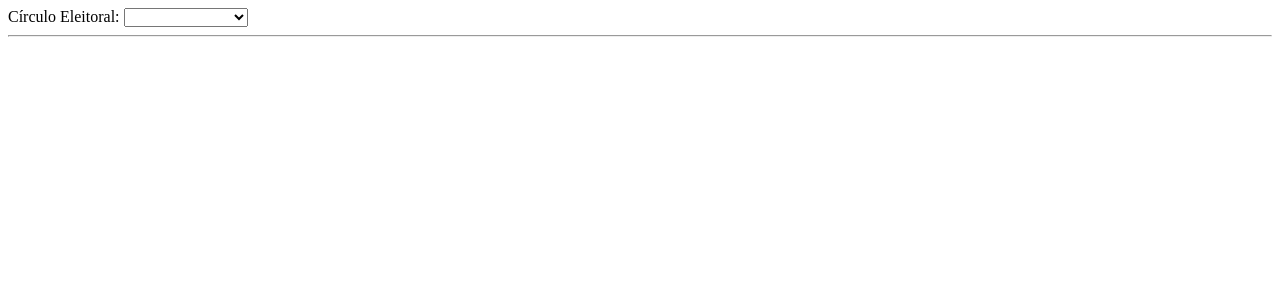
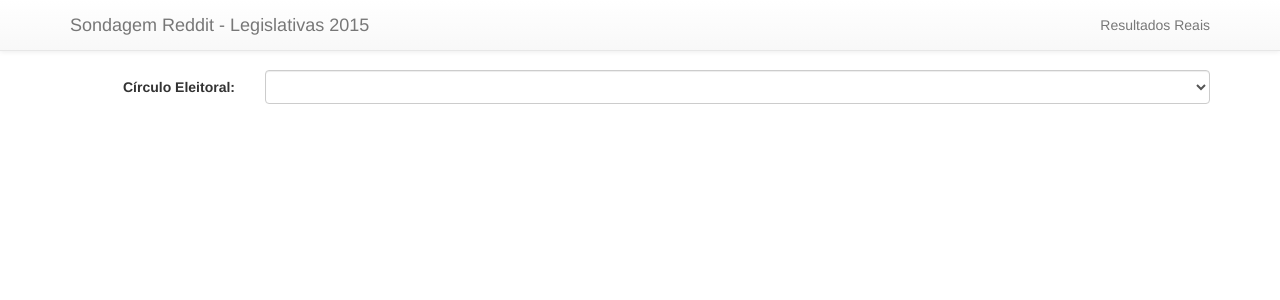
Before and after one commit to AfonsoFGarcia/AfonsoFGarcia.github.io, a Jekyll site: the page legislativas/index.html, which Jekyll copies as it is, in a window 1280 px wide. Shown: the top 300 px of the page. Built offline with Jekyll 4.4.1, drawn with Linux system fonts in a browser that asks for light colours; nearby versions of some CDN libraries.

Commit message:
Redesign

```diff
--- a/legislativas/index.html
+++ b/legislativas/index.html
@@ -1,28 +1,51 @@
 <!doctype html>
-<html>
+<html lang="pt">
 	<head>
 		<script src="https://ajax.googleapis.com/ajax/libs/angularjs/1.4.7/angular.min.js"></script>
+		<script src="https://code.jquery.com/jquery-1.11.3.min.js"></script>
+		<script src="https://maxcdn.bootstrapcdn.com/bootstrap/3.3.5/js/bootstrap.min.js"></script>
+		<link rel="stylesheet" href="https://maxcdn.bootstrapcdn.com/bootstrap/3.3.5/css/bootstrap.min.css">
+		<link rel="stylesheet" href="https://maxcdn.bootstrapcdn.com/bootstrap/3.3.5/css/bootstrap-theme.min.css">
+		<meta name="viewport" content="width=device-width, initial-scale=1, maximum-scale=1, user-scalable=no">
+		<meta charset="UTF-8">
 		<title>Sondagem Reddit - Legislativas 2015</title>
+		<style>
+			body {
+				padding-top: 70px;
+			}
+		</style>
 	</head>
 	<body>
-		<div ng-app="legislativas" ng-controller="legislativasCtrl">
-			C&iacute;rculo Eleitoral: <select ng-model="selected" ng-change="update()">
-				<option ng-repeat="x in resultados | orderBy:'+circulo'" value="{{ x.partidos }}">
-					{{ x.circulo }}
-				</option>
-			</select>
-			<hr>
-			<table ng-show="selected" border="1">
+		<nav class="navbar navbar-default navbar-fixed-top">
+			<div class="container">
+				<span class="navbar-brand">Sondagem Reddit - Legislativas 2015</span>
+				<ul class="nav navbar-nav navbar-right">
+					<li><a href="http://www.legislativas2015.mai.gov.pt/" target="_blank">Resultados Reais</a></li>
+				</ul>
+			</div>
+		</nav>
+		<div ng-app="legislativas" ng-controller="legislativasCtrl" class="container">
+			<form class="form-horizontal">
+				<div class="form-group">
+					<label class="col-sm-2 control-label">C&iacute;rculo Eleitoral:</label>
+					<div class="col-sm-10">
+						<select ng-model="selected" ng-change="update()" class="form-control">
+							<option ng-repeat="x in resultados | orderBy:'+circulo'" value="{{ x.partidos }}">
+								{{ x.circulo }}
+							</option>
+						</select>
+					</div>
+				</div>
+			</form>
+			<table ng-show="partidos" class="table table-striped table-bordered table-hover">
 				<thead>
-					<tr>
-						<td>Força Pol&iacute;tica</td>
-						<td>Vota&ccedil;&atilde;o</td>
-						<td>N&uacute;mero de Votos</td>
-						<td>Mandatos</td>
-					</tr>
+					<th ng-click="order('nome')"><span>For&ccedil;a Pol&iacute;tica <span ng-show="orderByField == 'nome'"><span ng-show="!reverseSort">&#x25B4;</span><span ng-show="reverseSort">&#x25BE;</span></span></span></th>
+					<th ng-click="order('percentagem')"><span>Vota&ccedil;&atilde;o <span ng-show="orderByField == 'percentagem'"><span ng-show="!reverseSort">&#x25B4;</span><span ng-show="reverseSort">&#x25BE;</span></span></span></th>
+					<th ng-click="order('votos')"><span>N&uacute;mero de Votos <span ng-show="orderByField == 'votos'"><span ng-show="!reverseSort">&#x25B4;</span><span ng-show="reverseSort">&#x25BE;</span></span></span></th>
+					<th ng-click="order('mandatos')"><span>Mandatos <span ng-show="orderByField == 'mandatos'"><span ng-show="!reverseSort">&#x25B4;</span><span ng-show="reverseSort">&#x25BE;</span></span></span></th>
 				</thead>
 				<tbody>
-					<tr ng-repeat="x in partidos | orderBy:'-percentagem'">
+					<tr ng-repeat="x in partidos | orderBy:orderByField:reverseSort">
 						<td>{{ x.nome }}</td>
 						<td align="right">{{ x.percentagem | number: 2 }}%</td>
 						<td align="right">{{ x.votos }}</td>
```
Also changed, not shown: other parts of legislativas/index.html (+15 -1 lines), legislativas/resultados.json (renamed from legislativas/resultados.js).
